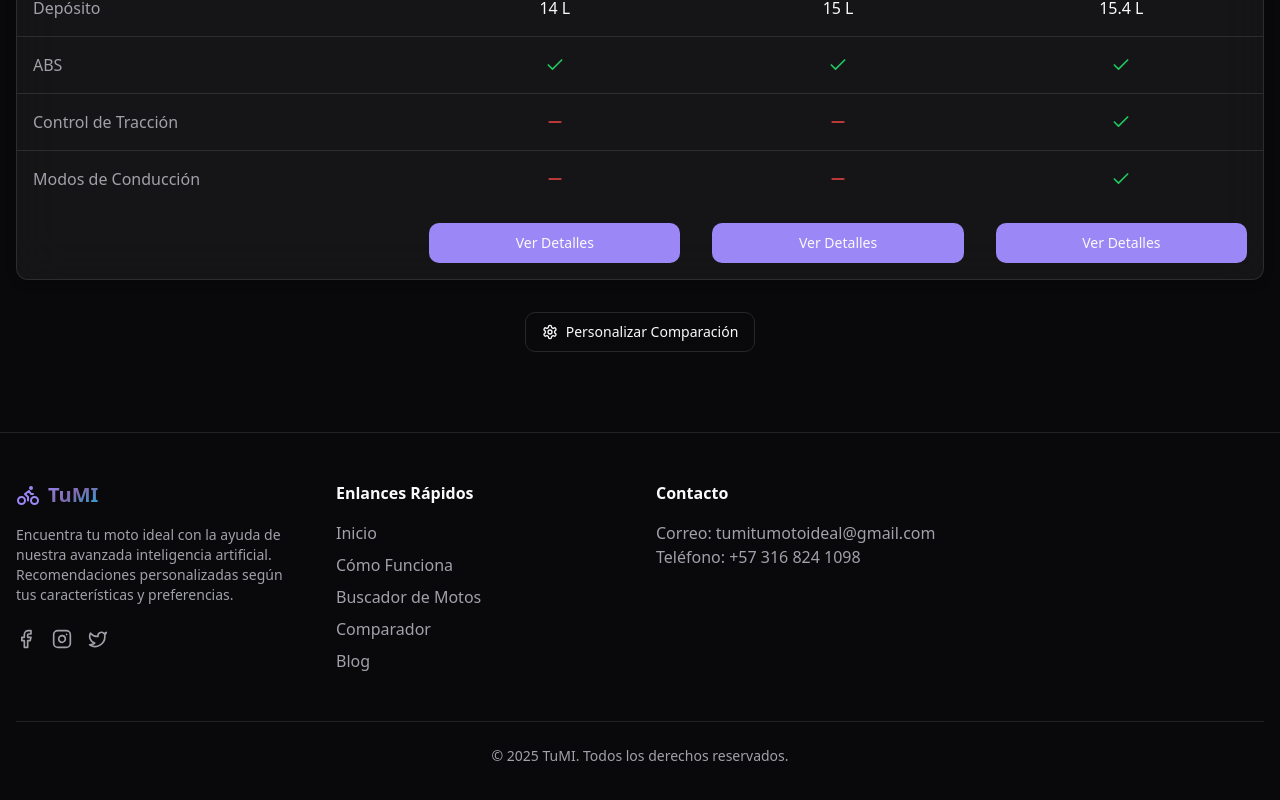
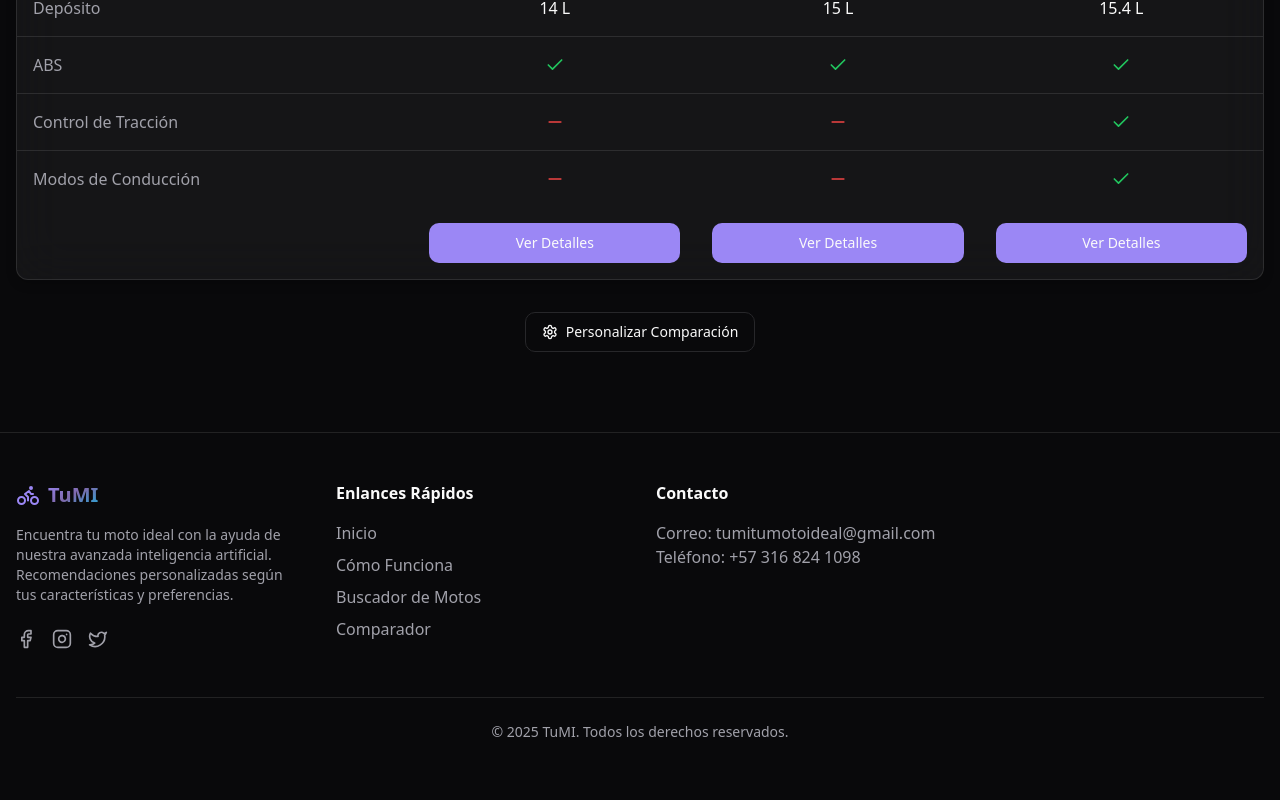
Before and after one commit to sntgrstrp/tumiv1, a React (Vite) app: page / in a window 1280 px wide. Shown: the part 3817-4617 px from the top of the page. Built offline with nearby package versions, Linux system fonts and the light colour scheme; no server answers.

Commit message:
Visual edit in Lovable
Edited UI in Lovable

```diff
--- a/src/components/Footer.tsx
+++ b/src/components/Footer.tsx
@@ -51,9 +51,7 @@ const Footer = () => {
                 </a>
               </li>
               <li>
-                <a href="#" className="text-muted-foreground hover:text-ubike transition-colors">
-                  Blog
-                </a>
+
               </li>
             </ul>
           </div>
```
